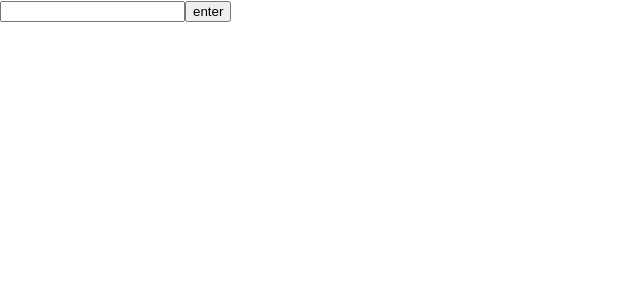
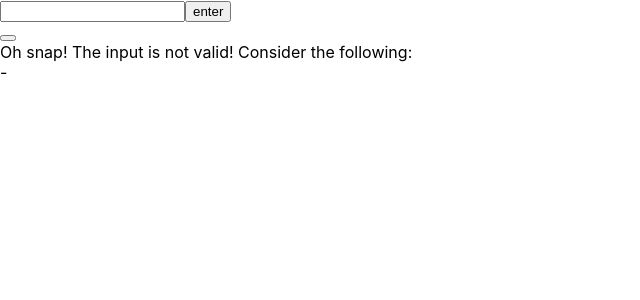
Before and after one commit to gass-git/orion-recast, a React (Create React App) app: page / in a window 1280 px wide. Shown: the top 300 px of the page, without its empty margins (0-640 px from the left). Built offline with nearby package versions, Linux system fonts and the light colour scheme.

Commit message:
alertBox component built to show invalid inputs

```diff
--- a/package.json
+++ b/package.json
@@ -11,8 +11,10 @@
     "@types/react": "^18.0.12",
     "@types/react-dom": "^18.0.5",
     "react": "^18.1.0",
+    "react-bootstrap": "^2.4.0",
     "react-dom": "^18.1.0",
     "react-scripts": "5.0.1",
+    "sass": "^1.52.3",
     "typescript": "^4.7.3",
     "web-vitals": "^2.1.4"
   },
--- a/src/App.js
+++ b/src/App.js
@@ -3,6 +3,7 @@ import './styles.css'
 import { getNumberOfWords } from './functions/utilityFunctions'
 import { processInput } from './functions/processInput/processInput'
 import { appReducer, initialState } from './states'
+import AlertBox from './components/alertBox'
 
 export const AppContext = createContext(null)
 
@@ -24,7 +25,9 @@ export default function App() {
     <AppContext.Provider value={{state, dispatch}}>
       <input name='inputString' value={input} onChange={handleChange}/>
       <button onClick={() => handleClick()}>enter</button>
-      <p>{output}</p>
+      {
+        output.success ? output.text : <AlertBox text={output.text} />
+      }
     </AppContext.Provider>
   )
 }
--- /dev/null
+++ b/src/components/alertBox.js
@@ -0,0 +1,15 @@
+import React, { memo } from 'react'
+import { Alert } from 'react-bootstrap'
+
+export default function AlertBox({text}) {
+   return (
+    <Alert
+        data-testid='alert'
+        variant='danger'
+        dismissible
+      >
+        <Alert.Heading>Oh snap! The input is not valid! Consider the following:</Alert.Heading>
+        - {text}<br />
+      </Alert >
+  )
+}
--- a/src/functions/processInput/cases/handleCase1.js
+++ b/src/functions/processInput/cases/handleCase1.js
@@ -28,19 +28,22 @@ export default function handleCase1(input, strings, dispatch, conversions){
         })
         dispatch({
           type:'update output',
+          success: true,
           text:'updated successfully!'
         })
       }
       else{
         dispatch({
           type:'update output',
-          text: 'invlid input: the input must ba a valid roman numeral. make sure to use the following format: galactic-unit is roman-numeral. Example: flop is M'
+          success: false,
+          text: 'the input must ba a valid roman numeral. make sure to use the following format: galactic-unit is roman-numeral. Example: flop is M'
         })
       }
     }
     else{
       dispatch({
         type:'update output',
+        success: false,
         text:'the conversion name is already been used'
       })
     }
--- a/src/functions/processInput/cases/handleCase2.js
+++ b/src/functions/processInput/cases/handleCase2.js
@@ -51,12 +51,14 @@ export default function handleCase2(strings, dispatch, indexOfIs, conversions){
           })
           dispatch({
             type: 'update output',
+            success: true,
             text: `the ${metalName} value has been updated!`
           })
         }
         else{
           dispatch({
             type: 'update output',
+            success: false,
             text: 'invalid input: the numerical logic is not valid'
           })
         }
@@ -64,6 +66,7 @@ export default function handleCase2(strings, dispatch, indexOfIs, conversions){
       else{
         dispatch({
           type: 'update output',
+          success: false,
           text: 'invalid input'
         })
       }
--- a/src/functions/processInput/cases/handleCase3.js
+++ b/src/functions/processInput/cases/handleCase3.js
@@ -27,13 +27,15 @@ export default function handleCase3(strings, dispatch, conversions){
 
       dispatch({
         type: 'update output',
+        success: true,
         text: getTotal(arabicNumerals)
       })
     }
     else{
       dispatch({
         type: 'update output',
-        text: 'invalid input: the numerical logic is not valid'
+        success: false,
+        text: 'the numerical logic is not valid'
       })
     }
 }
--- a/src/functions/processInput/cases/handleCase4.js
+++ b/src/functions/processInput/cases/handleCase4.js
@@ -32,13 +32,15 @@ export default function handleCase4(strings, dispatch, conversions, metalValues)
 
       dispatch({
         type: 'update output',
+        success: true,
         text: product
       })
     }
     else{
       dispatch({
         type: 'update output',
-        text: 'invalid input: the numerical logic is not valid'
+        success: false,
+        text: 'the numerical logic is not valid'
       })
     }
 }
--- a/src/states.js
+++ b/src/states.js
@@ -2,7 +2,7 @@ const initialState = {
   input: '',
   conversions: {I: '', V: '', X:'', L:'', C:'', D:'', M:''},
   metalValues: {gold: null, silver: null, bronze: null, iron: null},
-  output: ''
+  output: {success: null, text: ''}
 }
 
 function appReducer(state, action) {
@@ -35,16 +35,13 @@ function appReducer(state, action) {
                 }
             }
 
-        case 'update result':
-            return{
-                ...state,
-                result: action.number
-            }
-
         case 'update output':
             return{
                 ...state,
-                output: action.text
+                output: {
+                    success: action.success,
+                    text: action.text
+                }
             }
 
         default: return state
```
Also changed, not shown: 1 other file (tests, documents, lock files or other folders).
